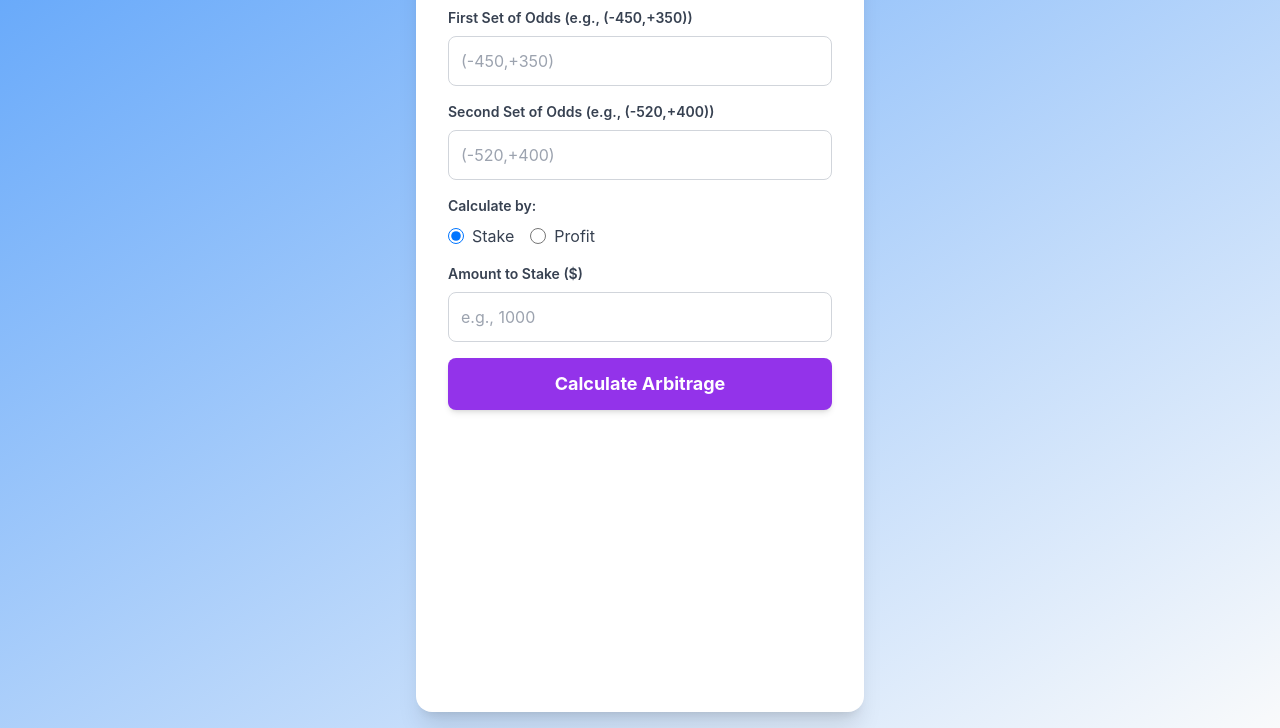
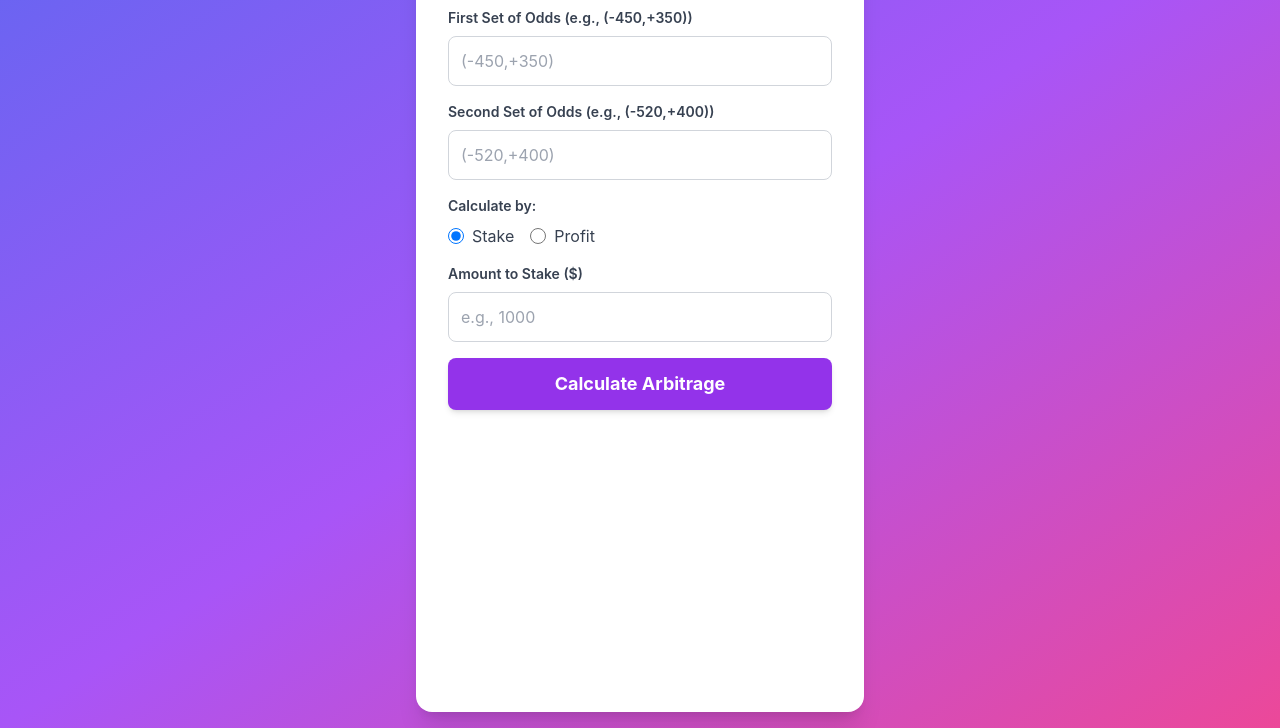
Before and after one commit to jtwombly3/arbitrage_calculator, a plain HTML site: page index.html in a window 1280 px wide. Shown: the part 104-832 px from the top of the page. Drawn offline with nearby package versions, Linux system fonts and the light colour scheme.

Commit message:
Update index.html

```diff
--- a/index.html
+++ b/index.html
@@ -1,7 +1,4 @@
 <!DOCTYPE html>
-
-<!--This webapp's code was originally written in python. After the program was functional, Google Gemini was used to format it into html.-->
-
 <html lang="en">
 <head>
     <meta charset="UTF-8">
@@ -20,7 +17,7 @@
         }
     </style>
 </head>
-<body class="bg-gradient-to-br from-blue-400 to-gray-50 flex items-center justify-center p-4 antialiased">
+<body class="bg-gradient-to-br from-indigo-500 via-purple-500 to-pink-500 flex items-center justify-center p-4 antialiased">
     <div id="app-container" class="bg-white p-8 rounded-2xl shadow-xl max-w-md w-full border-t-4 border-purple-600">
         <h1 class="text-3xl font-bold text-gray-800 text-center mb-6">Arbitrage Calculator</h1>
 
```
